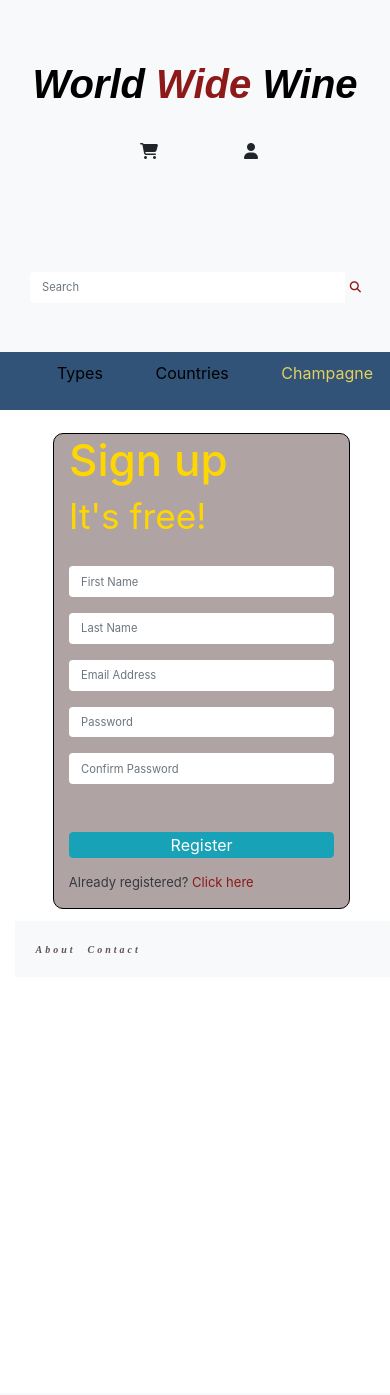
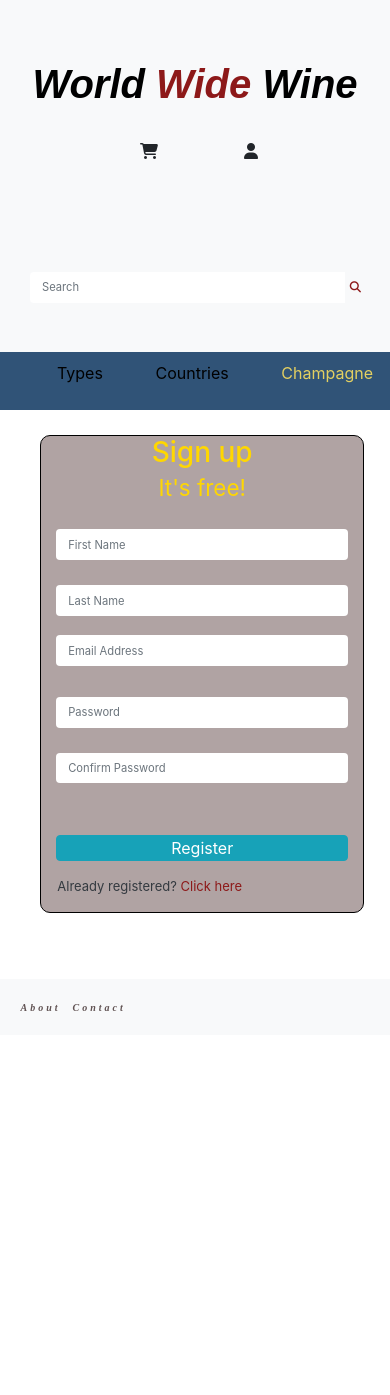
Before and after one commit to Code-Institute-Submissions/GiovanniSalvi-World_Wide_Wine_JulyResub, a Django app: page /accounts/signup/ in a window 390 px wide. Before the commit the page ends 953 px from the top, so only its background shows below. Run offline with Django 3.2, Linux system fonts and the light colour scheme; lists and menus that the app fills with data are empty; parts of the project's set-up code (start-up, migrations or seed data) failed here and were passed over; some libraries are stand-ins or nearby versions.

Commit message:
account/template forms responsive layout added

```diff
--- a/static/css/base.css
+++ b/static/css/base.css
@@ -1,7 +1,5 @@
-
-body{
-    height:50%;
-    min-width: 100vw;
+.container{
+    min-width: 100%!important;
 }
 .fixed-top{
     max-width: 20%;
@@ -167,13 +164,13 @@ li{
 }
 .panel-title{
     color: gold;
-    margin-bottom: 10%;
+    margin-bottom: 7%;
     font-size: 2.75rem;
 }
 .panel{
     margin: 4em 4em 4em 4em;
     padding: 1em;
-    width: 45vw;
+    width: 40vw;
 }
 .flyer{
     font-style: inherit;
@@ -183,25 +180,38 @@ li{
 }
 .logo{
     color: rgb(141, 25, 25);
-    font-size: 2em;
-    font-weight: 400;
+    font-size: 3.25em;
+    font-weight: 300;
     position: relative;
-    bottom: -2.2em;
-    left: 20.5%;
+    width: 100%;
+    text-align: center;
+    height: max-content;
 }
 .login-form-1{
-    width: 25vw;
+    width: 100%;
     position: relative;
-    top: 10em;
+    top: 10%;
 }
 .etc-login-form{
-    margin-top:1.3em;
+    margin-top:2em;
+    text-align: center;
 }
 .login-button{
-    margin-top: 2em;
+    margin-top: 1em;
+    margin-left: 26%;
+    font-size: 13px;
 }
 .form-control {
     border: 0;
+    width: 66%;
+    float: right;
+    margin-bottom: 20px;
+}
+.input-sm{
+    border: 0;
+    width: 100%;
+    float: right;
+    margin-bottom: 20px;
 }
 .boxes{
     justify-content: center;
@@ -255,10 +264,33 @@ li{
     color: #003977;
 }
 .container-fluid{
-    height:100vh;
+    height:100%;
 }
 .cart{
     float: right;
+}
+.register_form {
+    border: 1px solid black;
+    border-radius: 10px;
+    background-color: #5a3f3f7a;
+    text-align: center;
+    max-width: none!important;
+}
+.lg_form{
+    height: 70%;
+    width: 70vw;
+    margin: 10% 0 10% 12%;
+    background-color: #5a3f3f7a;
+    border: 1px black solid;
+    border-radius: 5px;
+}
+.form-group{
+    margin-bottom: -2rem;
+    width: 75%;
+}
+.text-left {
+    text-align: left!important;
+    margin-top: 5%;
 }
 @media only screen and (max-width: 900px) {
   .index_image {
@@ -406,6 +438,7 @@ li{
 @media only screen and (max-width: 480px) {
   .footer {
     position: relative;
+    bottom: -5%;
   }
 }
 @media only screen and (max-width: 580px) {
@@ -517,7 +545,43 @@ li{
   }
 }
 @media only screen and (max-width: 580px) {
+  .panel-title {
+    font-size: 1.75rem;
+  }
+}
+@media only screen and (max-width: 580px) {
   .form-control {
+    width: 100%;
+    margin-bottom: 20px;
     font-size: 0.7rem;
   }
 }
+@media only screen and (max-width: 580px) {
+  .form-group {
+    width: 100%;
+    margin-bottom: -2rem;
+  }
+}
+@media only screen and (max-width: 580px) {
+  .signup_form {
+    width: 100%;
+    margin-bottom: 0rem;
+  }
+}
+@media only screen and (max-width: 580px) {
+  .input-sm {
+    border: 0;
+    width: 100%;
+    margin-bottom: 25px;
+    float: left;
+  }
+}
+@media only screen and (max-width: 580px) {
+  .form_group {
+    margin-bottom: -2rem;
+    width: 100%;
+    position: relative;
+    top: 10%;
+    height: 5em;
+  }
+}
--- a/templates/allauth/account/login.html
+++ b/templates/allauth/account/login.html
@@ -9,9 +9,8 @@
 {% block content %}
 
 <div class="container-fluid login_container">
-    <div class="row lg_form" style="width: 50%;
-    height: 70%;margin:10% 22.5%;">
-	<div class="logo">Sign In</div>
+    <div class="row lg_form">
+	<div class="logo"><p>Sign In</p></div>
 	<div class="login-form-1">
 		<form id="login-form" class="text-left">
 			<div class="login-form-main-message"></div>
--- a/templates/allauth/account/signup.html
+++ b/templates/allauth/account/signup.html
@@ -13,7 +13,7 @@
  <div class="container-fluid">
         <div class="row" style="
     margin: 7% 7% 20.5% 7%;
-    width: 90%;">
+    width: 90%;justify-content: center;">
         <div class="register_form col-xs-12 col-sm-8 col-md-4 col-sm-offset-2 col-md-offset-4">
         	<div class="panel panel-default">
         		<div class="panel-heading">
@@ -23,29 +23,29 @@
 			    		<form role="form">
 			    			<div class="row">
 			    				<div class="col-xs-6 col-sm-6 col-md-6">
-			    					<div class="form-group">
+			    					<div class="form_group">
 			                <input type="text" name="first_name" id="first_name" class="form-control input-sm" placeholder="First Name">
 			    					</div>
 			    				</div>
 			    				<div class="col-xs-6 col-sm-6 col-md-6">
-			    					<div class="form-group">
+			    					<div class="form_group">
 			    						<input type="text" name="last_name" id="last_name" class="form-control input-sm" placeholder="Last Name">
 			    					</div>
 			    				</div>
 
 
-			    			<div class="col-sm-6 form-group">
+			    			<div class="col-sm-6 signup_form">
 			    				<input type="email" name="email" id="email" class="form-control input-sm" placeholder="Email Address">
 			    			</div>
                             </div>
 			    			<div class="row">
 			    				<div class="col-xs-6 col-sm-6 col-md-6">
-			    					<div class="form-group">
+			    					<div class="form_group">
 			    						<input type="password" name="password" id="password" class="form-control input-sm" placeholder="Password">
 			    					</div>
 			    				</div>
 			    				<div class="col-xs-6 col-sm-6 col-md-6">
-			    					<div class="form-group">
+			    					<div class="form_group">
 			    						<input type="password" name="password_confirmation" id="password_confirmation" class="form-control input-sm" placeholder="Confirm Password">
 			    					</div>
 			    				</div>
--- a/templates/base.html
+++ b/templates/base.html
@@ -35,7 +35,8 @@
 
     <title>World Wide Wine</title>
   </head>
-  <body class="container">
+  <body>
+    <div class="container">
     <header class="row ">
     <div class="col bg-light">
             <div class="col-12 col-md-4 my-auto  text-center ">
@@ -104,7 +105,7 @@
     </nav>
     </div>
 </div>
-
+</div>
 
  {% block content %}
 
```
Also changed, not shown: other parts of static/css/base.css (+16 -23 lines).
